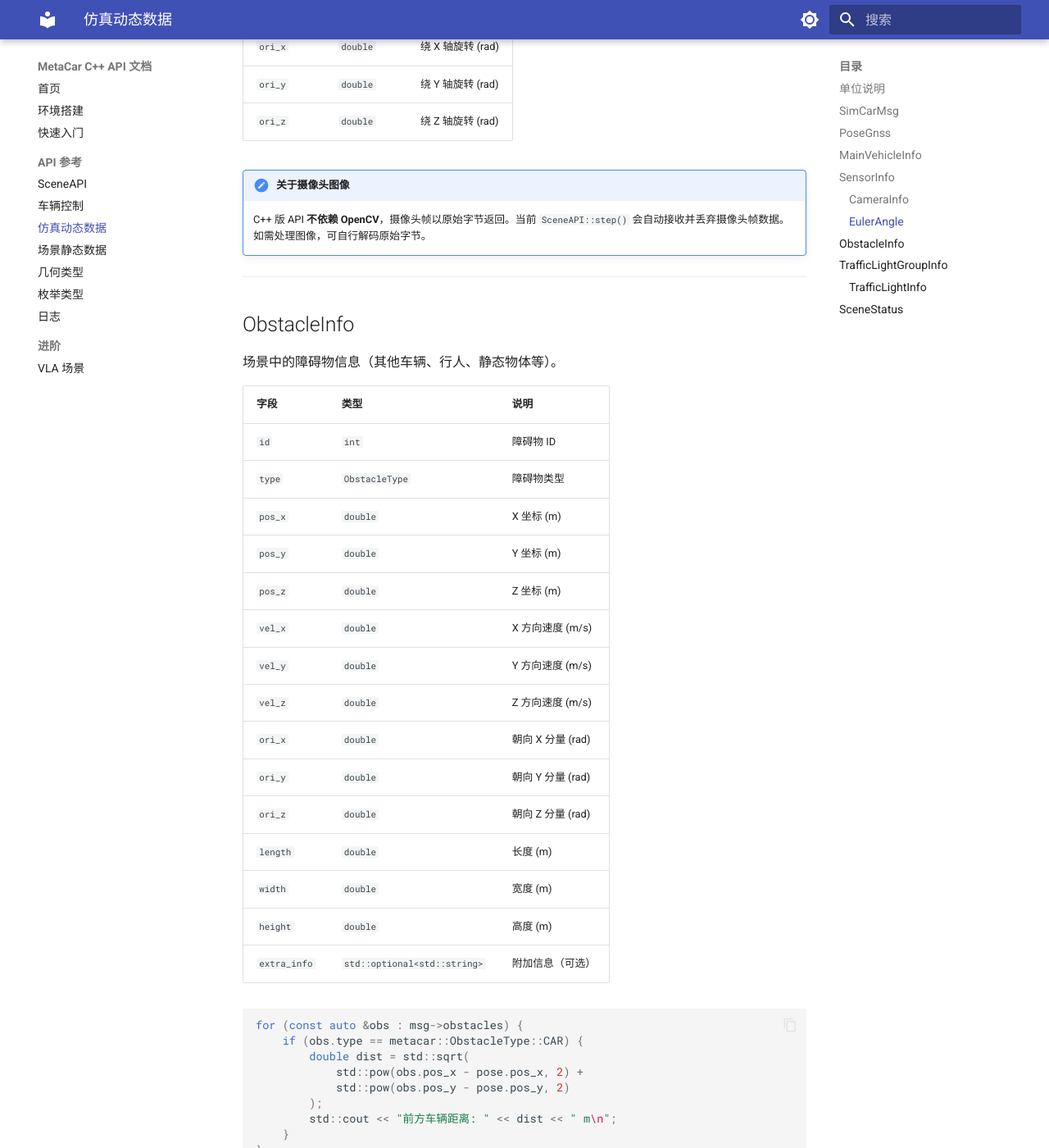
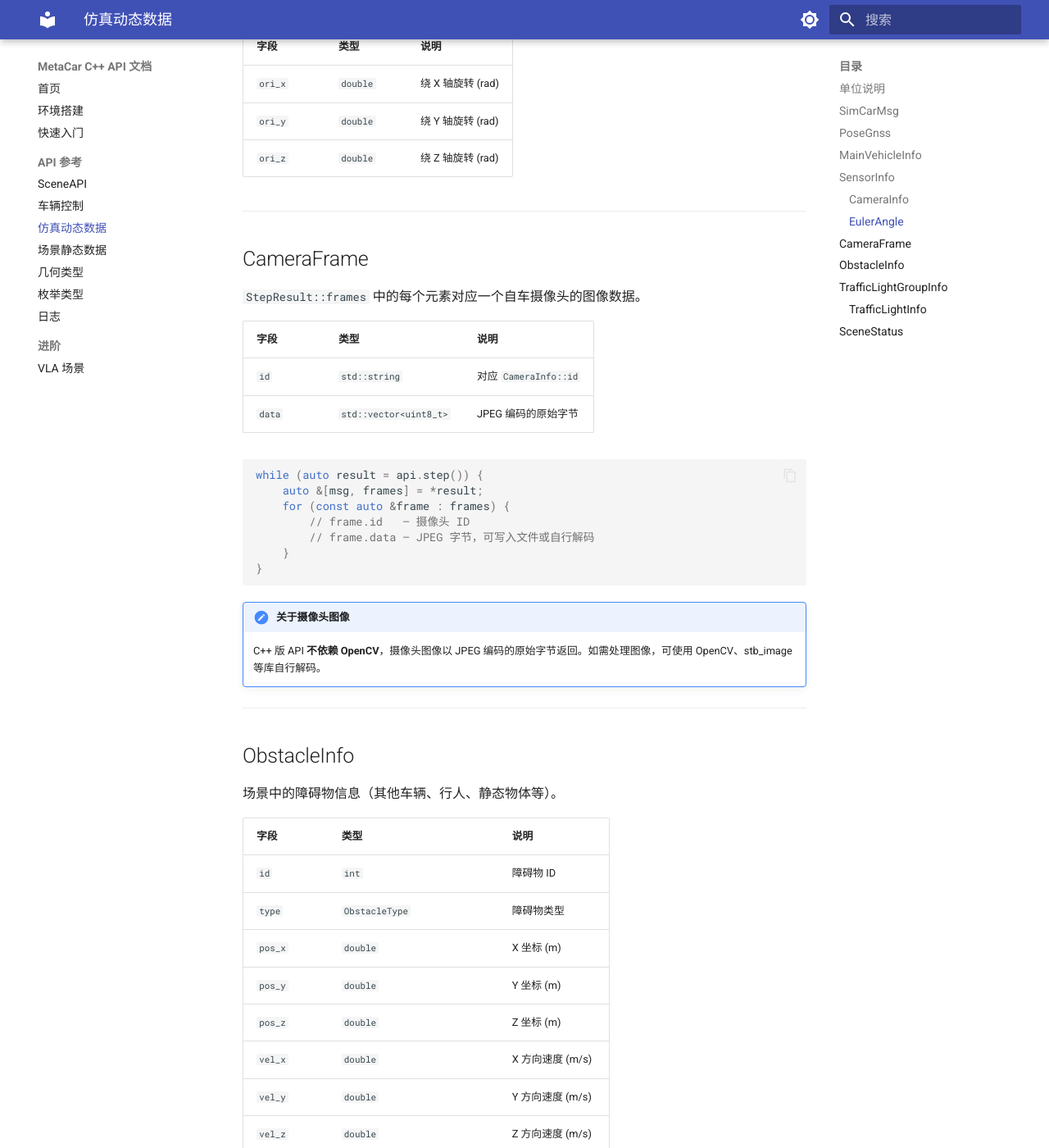
Before and after one commit to YDL-Simulation/autodrive_api_cpp, an MkDocs documentation site: the page built from docs/api/sim_car_msg.md, in a window 1280 px wide and 1400 px high, scrolled down 3749 px. Shown: the whole window at 82% size. Built offline with MkDocs 1.6.1 and Material for MkDocs 9.7.7, drawn with Linux system fonts in a browser that asks for light colours; some of the changed text lies outside the part shown.

Commit message:
feat: 支持以 jpeg 格式返回原始的摄像头帧

````diff
--- a/docs/api/sim_car_msg.md
+++ b/docs/api/sim_car_msg.md
@@ -1,6 +1,6 @@
 # 仿真动态数据
 
-每次调用 `SceneAPI::step()` 返回的 `SimCarMsg` 包含当前帧的所有动态信息。
+每次调用 `SceneAPI::step()` 返回 `StepResult`，其中包含当前帧的动态信息 (`SimCarMsg`) 和摄像头图像 (`CameraFrame`)。
 
 ## 单位说明
 
@@ -20,9 +20,10 @@
 仿真每帧返回的核心数据结构。
 
 ```cpp
-while (auto msg = api.step()) {
-    // msg 的类型为 std::optional<SimCarMsg>
-    // 使用 msg-> 访问各字段
+while (auto result = api.step()) {
+    // result 的类型为 std::optional<StepResult>
+    auto &[msg, frames] = *result;
+    // msg: SimCarMsg，frames: std::vector<CameraFrame>
 }
 ```
 
@@ -55,7 +56,7 @@ while (auto msg = api.step()) {
 | `ori_z` | `double` | 朝向 Z 分量（偏航角）(rad) |
 
 ```cpp
-const auto &pose = msg->pose_gnss;
+const auto &pose = msg.pose_gnss;
 std::cout << "位置: (" << pose.pos_x << ", " << pose.pos_y << ")\n";
 std::cout << "偏航角: " << pose.ori_z << " rad\n";
 ```
@@ -84,8 +85,8 @@ std::cout << "偏航角: " << pose.ori_z << " rad\n";
 | `headlights_on` | `bool` | 前照灯状态 |
 
 ```cpp
-double speed = msg->main_vehicle.speed;
-double car_length = msg->main_vehicle.length;
+double speed = msg.main_vehicle.speed;
+double car_length = msg.main_vehicle.length;
 ```
 
 ---
@@ -119,8 +120,29 @@ double car_length = msg->main_vehicle.length;
 | `ori_y` | `double` | 绕 Y 轴旋转 (rad) |
 | `ori_z` | `double` | 绕 Z 轴旋转 (rad) |
 
+---
+
+## CameraFrame
+
+`StepResult::frames` 中的每个元素对应一个自车摄像头的图像数据。
+
+| 字段 | 类型 | 说明 |
+|------|------|------|
+| `id` | `std::string` | 对应 `CameraInfo::id` |
+| `data` | `std::vector<uint8_t>` | JPEG 编码的原始字节 |
+
+```cpp
+while (auto result = api.step()) {
+    auto &[msg, frames] = *result;
+    for (const auto &frame : frames) {
+        // frame.id   — 摄像头 ID
+        // frame.data — JPEG 字节，可写入文件或自行解码
+    }
+}
+```
+
 !!! note "关于摄像头图像"
-    C++ 版 API **不依赖 OpenCV**，摄像头帧以原始字节返回。当前 `SceneAPI::step()` 会自动接收并丢弃摄像头帧数据。如需处理图像，可自行解码原始字节。
+    C++ 版 API **不依赖 OpenCV**，摄像头图像以 JPEG 编码的原始字节返回。如需处理图像，可使用 OpenCV、stb_image 等库自行解码。
 
 ---
 
@@ -147,7 +169,7 @@ double car_length = msg->main_vehicle.length;
 | `extra_info` | `std::optional<std::string>` | 附加信息（可选） |
 
 ```cpp
-for (const auto &obs : msg->obstacles) {
+for (const auto &obs : msg.obstacles) {
     if (obs.type == metacar::ObstacleType::CAR) {
         double dist = std::sqrt(
             std::pow(obs.pos_x - pose.pos_x, 2) +
@@ -186,7 +208,7 @@ for (const auto &obs : msg->obstacles) {
 | `straight_remaining_time` | `double` | 直行灯剩余时间 (s) |
 
 ```cpp
-for (const auto &group : msg->traffic_light_groups) {
+for (const auto &group : msg.traffic_light_groups) {
     for (const auto &light : group.traffic_lights) {
         if (light.straight_state == metacar::TrafficLightState::RED) {
             std::cout << "红灯! 剩余 " << light.straight_remaining_time << " s\n";
@@ -211,7 +233,7 @@ for (const auto &group : msg->traffic_light_groups) {
 | `end_point` | `std::optional<Vector3>` | 终点位置（可选） |
 
 ```cpp
-const auto &status = msg->scene_status;
+const auto &status = msg.scene_status;
 double remaining = status.time_limit - status.used_time;
 std::cout << "剩余时间: " << remaining << " s\n";
 ```
````
Also changed, not shown: CLAUDE.md (+1 -1 lines), docs/advanced/vla.md (+2 -1 lines), docs/api/scene_api.md (+18 -10 lines), docs/index.md (+3 -2 lines), docs/quickstart.md (+8 -6 lines), 3 other files.
